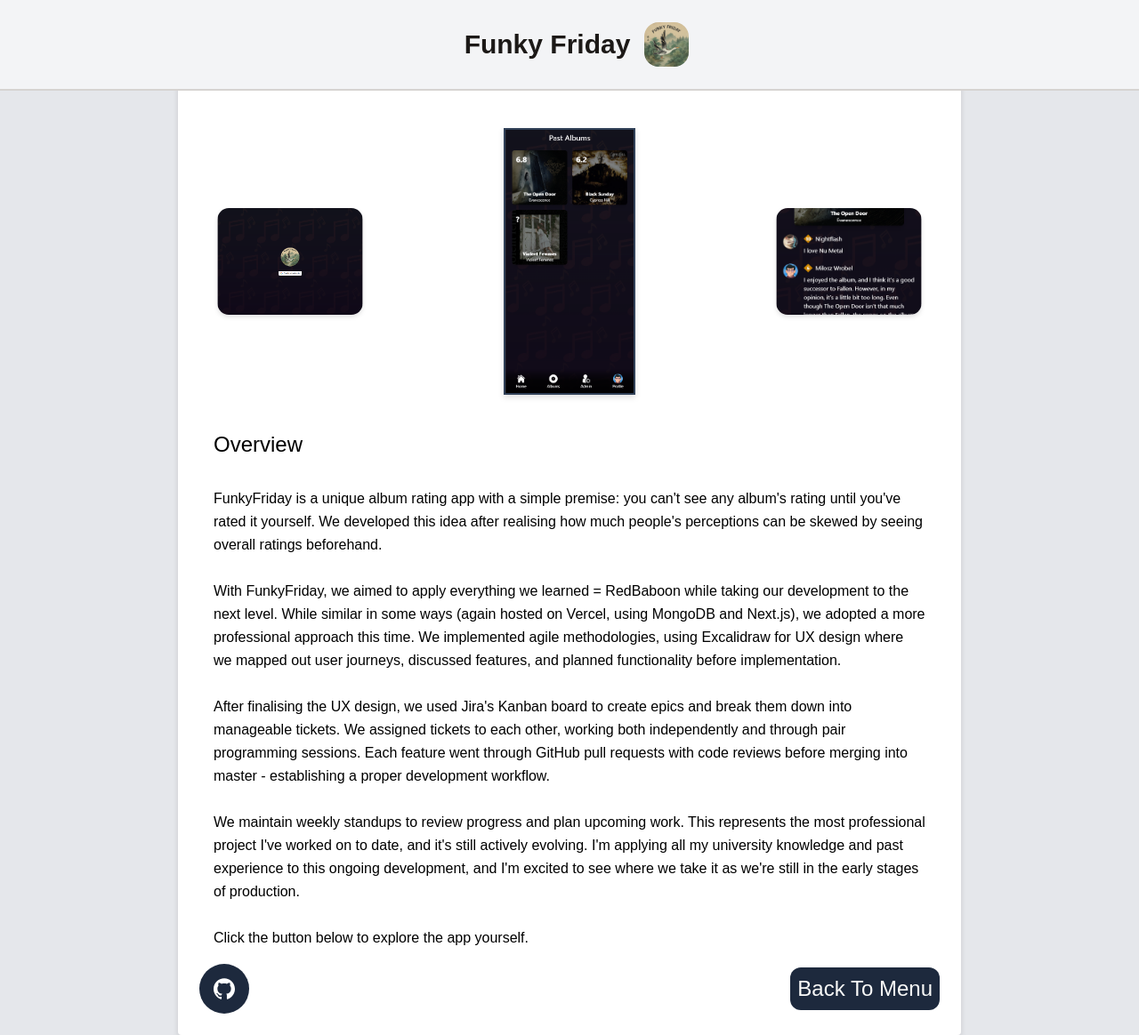
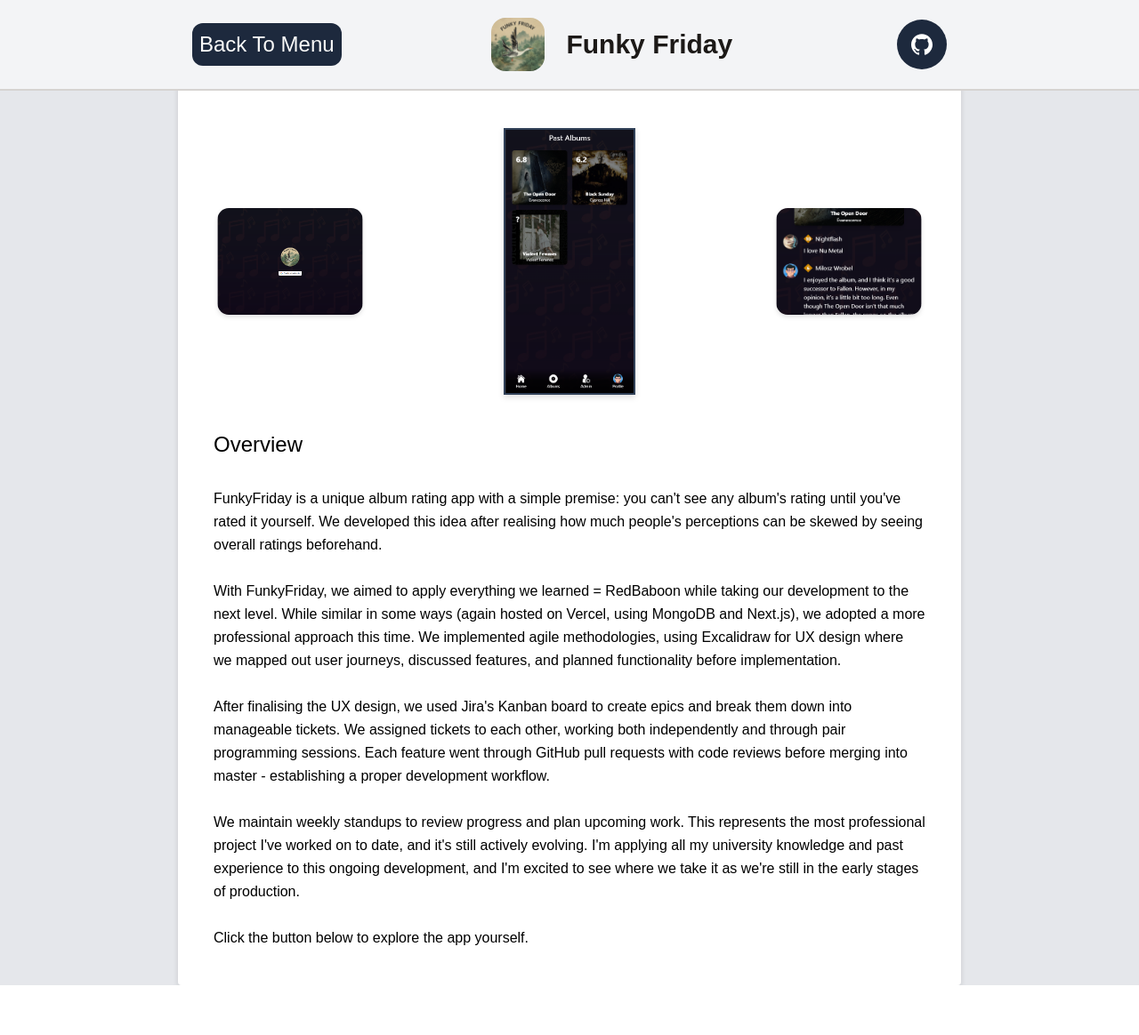
Before and after one commit to MiloszWrobel/next-portfolio, a Next.js app: page /1 in a window 1280 px wide. Shown: the whole page at 89% size. After the commit the page ends 1108 px from the top, so only its background shows below. Built offline with nearby package versions, Linux system fonts and the light colour scheme.

Commit message:
Add extra shadow to cardProject moved buttons to header in project display

```diff
--- a/src/app/page.js
+++ b/src/app/page.js
@@ -1,15 +1,18 @@
-"use client"
+"use client";
 
-import Background from "../components/Background"
-import WEBSITES from "../data"
-import ProjectCard from "@/components/ProjectCard"
+import Background from "../components/Background";
+import WEBSITES from "../data";
+import ProjectCard from "@/components/ProjectCard";
 
 function App() {
   return (
     <div className="overflow-x-hidden ">
       <Background />
-      <div className="grid grid-cols-1 md:grid-cols-2 gap-2 gap-y-4 overflow-hidden bg-gray-200 pl-10 pr-10 pt-5 ">
-        {WEBSITES.map(project => (
+      <div
+        className="grid grid-cols-1 md:grid-cols-2 gap-6 px-6 md:px-10 py-10 bg-gray-100
+      "
+      >
+        {WEBSITES.map((project) => (
           <ProjectCard
             key={project.id}
             title={project.title}
@@ -21,7 +24,7 @@
         ))}
       </div>
     </div>
-  )
+  );
 }
 
-export default App
+export default App;
--- a/src/components/ProjectCard.jsx
+++ b/src/components/ProjectCard.jsx
@@ -1,20 +1,28 @@
-"use client"
+"use client";
 
 export default function ProjectCard({ icon, title, text, image, id }) {
   return (
-    <a href={`/${id}`}>
-      <div className="bg-white p-6 mt-4 mr-2 ml-2 rounded-sm drop-shadow-md flex flex-col justify-between h-full  ">
+    <a href={`/${id}`} className="group">
+      <div className="bg-white p-6 mt-4 mr-2 ml-2 rounded-sm shadow-md flex flex-col justify-between h-full  hover:shadow-2xl hover:-translate-y-1 transition-all duration-200">
         <div>
-          <div className="flex items-center gap-4 ">
-            <img src={icon} className="w-[60px] h-[60px] rounded-md"></img>
-            <h3 className="text-2xl font-bold text-black">{title}</h3>
+          <div className="flex items-center gap-4">
+            <div className="p-2 rounded-md">
+              <img src={icon} className="w-[60px] h-[60px] rounded-md"></img>
+            </div>
+            <h3 className="text-2xl font-bold text-black  transition-colors">
+              {title}
+            </h3>
           </div>
           <p className="text-black mt-4 text-md">{text}</p>
         </div>
-        <div className="flex justify-center mt-4 ">
-          <img src={image} className="w-[80%] rounded-lg " alt="Project screenshot" />
+        <div className="flex justify-center mt-4">
+          <img
+            src={image}
+            className="w-[80%] rounded-lg "
+            alt="Project screenshot"
+          />
         </div>
       </div>
     </a>
-  )
+  );
 }
--- a/src/components/ProjectDisplay.jsx
+++ b/src/components/ProjectDisplay.jsx
@@ -1,33 +1,53 @@
-import WEBSITES from "../data"
-import { SiGithub } from "react-icons/si"
+import WEBSITES from "../data";
+import { SiGithub } from "react-icons/si";
 
-import { useState } from "react"
+import { useState } from "react";
 export default function ProjectDisplay({ projectId }) {
-  const [imageArray, setImageArray] = useState(WEBSITES[projectId - 1].displayImages)
+  const [imageArray, setImageArray] = useState(
+    WEBSITES[projectId - 1].displayImages
+  );
 
   function handleSwap(direction) {
-    setImageArray(prevArray => {
+    setImageArray((prevArray) => {
       if (direction === "left") {
-        return [prevArray[prevArray.length - 1], ...prevArray.slice(0, -1)]
+        return [prevArray[prevArray.length - 1], ...prevArray.slice(0, -1)];
       } else {
-        return [...prevArray.slice(1), prevArray[0]]
+        return [...prevArray.slice(1), prevArray[0]];
       }
-    })
+    });
   }
 
   return (
     <div className="min-h-screen bg-gray-200 relative  ">
-      <div className="flex justify-center items-center p-4 border-b-2 bg-gray-100 border-stone-300 fixed min-w-full z-10 ">
-        <h1 className=" m-4 top-4 text-3xl text-stone-900 font-bold ">
-          {WEBSITES[projectId - 1].title}
-        </h1>
-        <img src={WEBSITES[projectId - 1].image} className="w-[50px] h-[50px] rounded-2xl" />
+      <div className="flex justify-between items-center p-4 border-b-2 bg-gray-100 border-stone-300 fixed min-w-full z-10 ">
+        <a
+          href="/"
+          className="text-2xl ml-50 text-stone-50 bg-slate-800 rounded-xl p-2 hover:bg-slate-900 hover:text-stone-100"
+        >
+          Back To Menu
+        </a>
+        <div className="flex items-center space-x-2">
+          <img
+            src={WEBSITES[projectId - 1].image}
+            className="w-[60px] h-[60px] rounded-2xl"
+          />
+          <h1 className=" m-4 top-4 text-3xl text-stone-900 font-bold ">
+            {WEBSITES[projectId - 1].title}
+          </h1>
+        </div>
+        <a
+          href={`${WEBSITES[projectId - 1].gitHubLink}`}
+          className="p-4 justify-start bg-slate-800 text-white rounded-full hover:bg-slate-900 mr-50"
+        >
+          <SiGithub className="w-6 h-6 text-white" />
+        </a>
       </div>
       <div className=" bg-white  drop-shadow-md rounded-sm p-6 mx-20 mr-50 ml-50">
         <div className=" flex justify-center items-center pt-30 space-x-2 ">
           <button
             className=" w-1/4 transform scale-80  hover:blur-none "
-            onClick={() => handleSwap("left")}>
+            onClick={() => handleSwap("left")}
+          >
             <img
               src={imageArray[0]}
               className="object-cover w-full h-[150px] max-w-full rounded-2xl justify-self-center drop-shadow-md"
@@ -43,7 +63,8 @@
 
           <button
             className=" w-1/4 transform scale-80  hover:blur-none "
-            onClick={() => handleSwap("right")}>
+            onClick={() => handleSwap("right")}
+          >
             <img
               src={imageArray[2]}
               className="object-cover w-full h-[150px] max-w-full rounded-2xl justify-self-center drop-shadow-md"
@@ -54,22 +75,12 @@
           <h2 className="text-black pl-4 text-2xl ">Overview</h2>
           <div
             dangerouslySetInnerHTML={{ __html: WEBSITES[projectId - 1].text }}
-            className="text-md text-black leading-relaxed mt-4  p-4"></div>
+            className="text-md text-black leading-relaxed mt-4  p-4"
+          ></div>
 
-          <div className="flex justify-between items-center w-full">
-            <a
-              href={`${WEBSITES[projectId - 1].gitHubLink}`}
-              className="p-4 bg-slate-800 text-white rounded-full hover:bg-slate-900">
-              <SiGithub className="w-6 h-6 text-white" />
-            </a>
-            <a
-              href="/"
-              className="text-2xl text-stone-50 bg-slate-800 rounded-xl p-2 hover:bg-slate-900 hover:text-stone-100">
-              Back To Menu
-            </a>
-          </div>
+          <div className="flex justify-between items-center w-full"></div>
         </div>
       </div>
     </div>
-  )
+  );
 }
```
